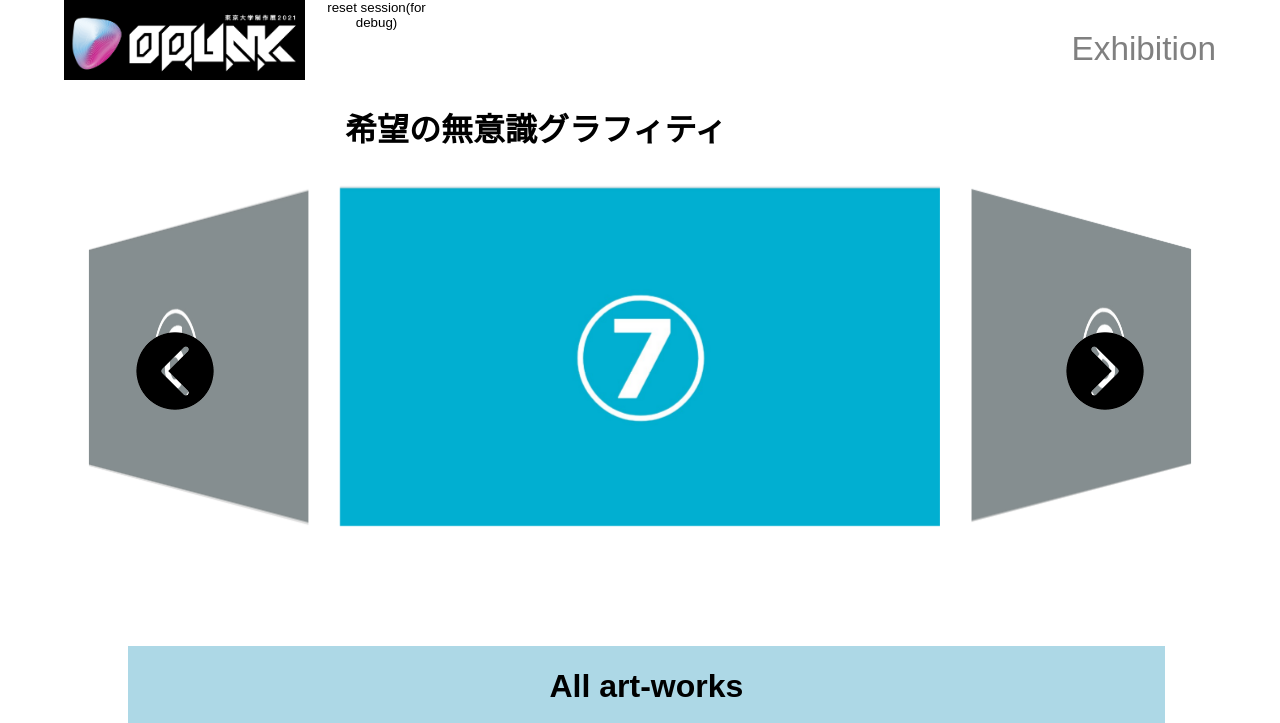
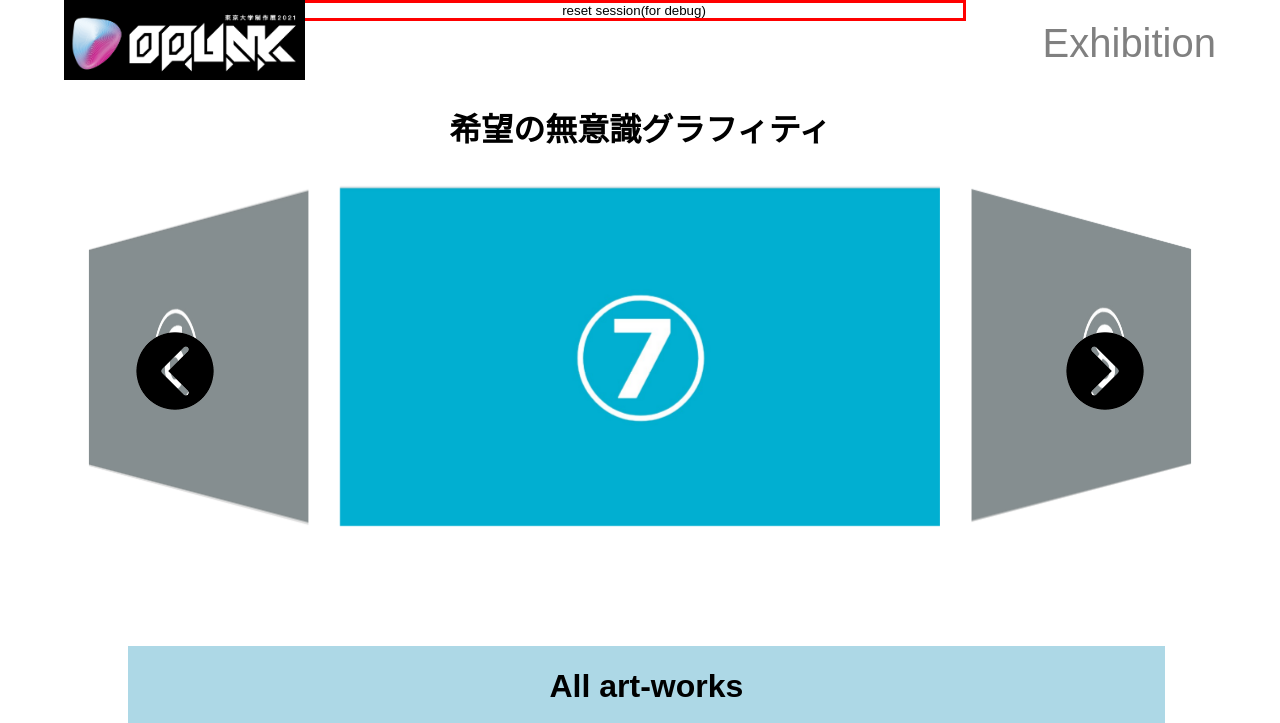
Before and after one commit to yahoopuyo/iiie2021_UX, a plain HTML site: page index.html in a window 1280 px wide. Shown: the top 723 px of the page. Drawn offline with nearby package versions, Linux system fonts and the light colour scheme.

Commit message:
fix:size of reset session

```diff
--- a/css/stylesheet.css
+++ b/css/stylesheet.css
@@ -46,9 +46,11 @@ header{
 }
 .header-middle p{
   font-size: 10pt;
-  width: 30vw;
+  width: 70vw;
   cursor: pointer;
   text-align: center;
+  border: 3px solid red;
+
 }
 .header-right{
   float: right;
@@ -56,7 +58,7 @@ header{
 }
 .header-right p{
   color: gray;
-  font-size: 25pt;
+  font-size: 30pt;
 }
 .logo{
   height: 10vh;
```
